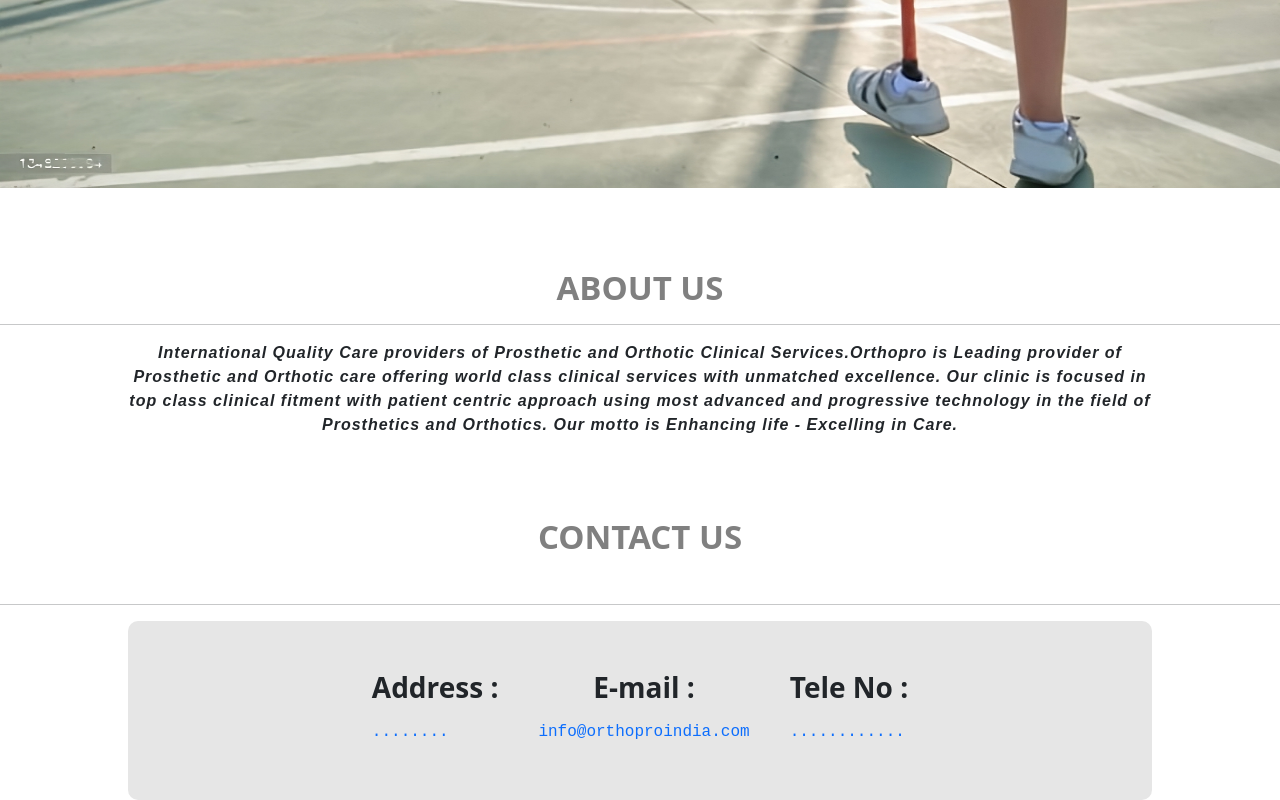
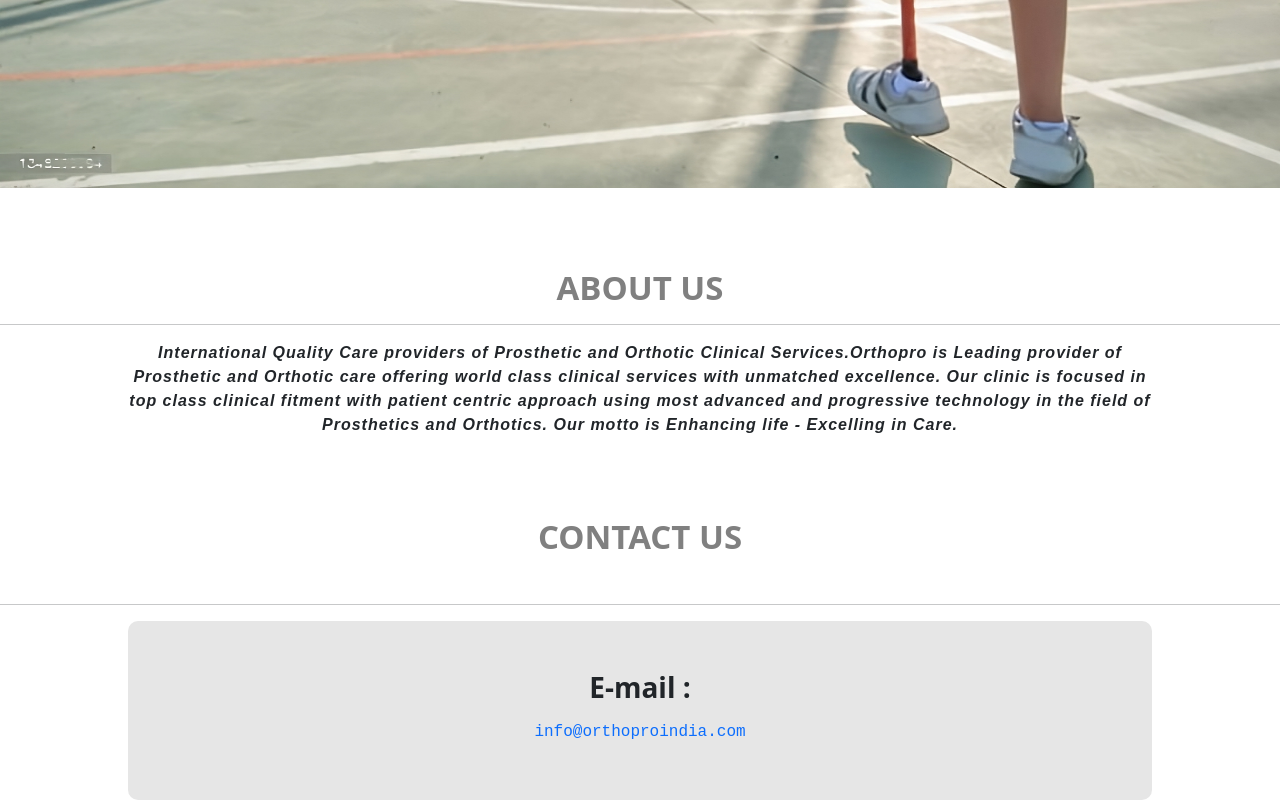
Before and after one commit to arunsinghh/Orthopro, a plain HTML site: page index.html in a window 1280 px wide. Shown: the part 682-1482 px from the top of the page. Drawn offline with nearby package versions, Linux system fonts and the light colour scheme; grey boxes are pictures that could not be loaded.

Commit message:
orthopro

```diff
--- a/index.html
+++ b/index.html
@@ -125,16 +125,8 @@
         <hr>
         <div class="contacts">
             <div class="contact-box">
-                <h3 class=""><b>Address :</b></h3>
-                <h4><a href="google.com"> ........</a></h4>
-            </div>
-            <div class="contact-box">
                 <h3 class=""><b>E-mail :</b></h3>
                 <h4><a href="mailto:someone@example.com">info@orthoproindia.com</a></h4>
-            </div>
-            <div class="contact-box">
-                <h3 class=""><b>Tele No :</b></h3>
-                <h4><a href='tel:+18001111111'>............</a></h4>
             </div>
         </div>
     </section>
```
